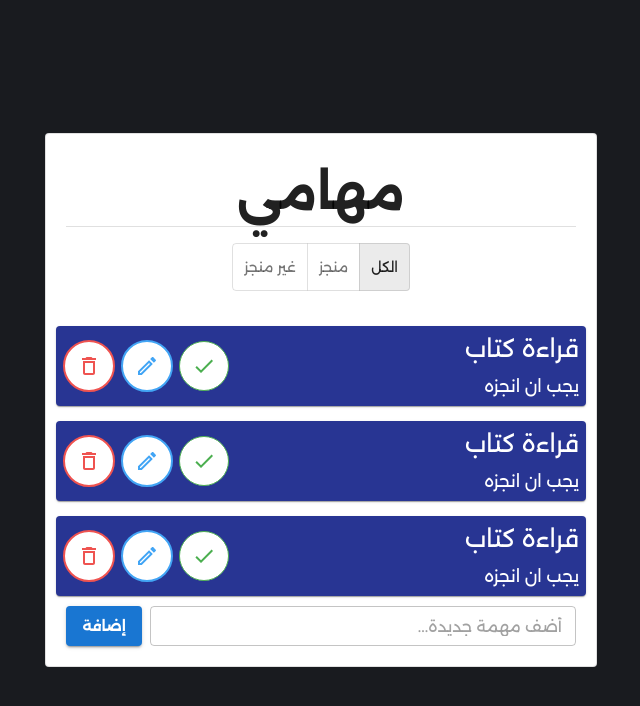
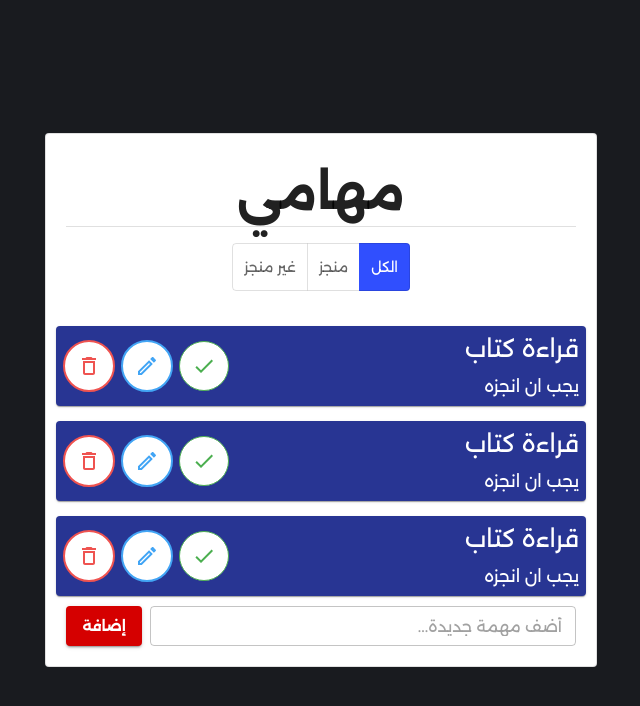
Before and after one commit to Osama-dev20/react-todo-app, a React (Create React App) app: page / in a window 1280 px wide. Shown: the top 706 px of the page, without its empty margins (319-959 px from the left). Built offline with nearby package versions, Linux system fonts and the light colour scheme.

Commit message:
Update filter button colors

```diff
--- a/src/components/ToDoList.js
+++ b/src/components/ToDoList.js
@@ -27,6 +27,17 @@ const theme = createTheme({
   typography: {
     fontFamily: "Alexandria"
   },
+  palette: {
+    primary: {
+      main: "#d50000"
+    },
+    secondary: {
+      main: "#304ffe"
+    },
+    success: {
+      main: "#00c853"
+    }
+  }
 });
 
 export default function ToDoList() {
@@ -96,7 +107,11 @@ export default function ToDoList() {
     <ThemeProvider theme={theme}>
       <Container maxWidth="sm">
         <Box sx={{ minWidth: 275 }}>
-          <Card variant="outlined" sx={{ minHeight: 200 }}>
+          <Card
+           variant="outlined"
+           style={{maxHeight:"80vh",
+                  overflow:"scroll"}}
+           >
 
             {/* ===== Header ===== */}
 
@@ -123,15 +138,59 @@ export default function ToDoList() {
               {/* ===== Filters ===== */}
 
               <ToggleButtonGroup
-               exclusive
-               value={displayTodoType}
-               onChange={ChangDispalyTodoType}
+                exclusive
+                value={displayTodoType}
+                onChange={ChangDispalyTodoType}
               >
-                <ToggleButton value="notcompleted">غير منجز</ToggleButton>
-                <ToggleButton value='completed'>منجز</ToggleButton>
-                <ToggleButton value="all">الكل</ToggleButton>
+                <ToggleButton
+                  value="notcompleted"
+                  sx={{
+                    color: "text.secondary",
+                    "&.Mui-selected": {
+                      color: "#fff",
+                      backgroundColor: "#757575",
+                    },
+                    "&.Mui-selected:hover": {
+                      backgroundColor: "#616161",
+                    },
+                  }}
+                >
+                  غير منجز
+                </ToggleButton>
+
+                <ToggleButton
+                  value="completed"
+                  sx={{
+                    color: "text.secondary",
+                    "&.Mui-selected": {
+                      color: "#fff",
+                      backgroundColor: "success.main",
+                    },
+                    "&.Mui-selected:hover": {
+                      backgroundColor: "success.dark",
+                    },
+                  }}
+                >
+                  منجز
+                </ToggleButton>
+
+                <ToggleButton
+                  value="all"
+                  sx={{
+                    color: "text.secondary",
+                    "&.Mui-selected": {
+                      color: "#fff",
+                      backgroundColor: "secondary.main",
+                    },
+                    "&.Mui-selected:hover": {
+                      backgroundColor: "secondary.dark",
+                    },
+                  }}
+                >
+                  الكل
+                </ToggleButton>
               </ToggleButtonGroup>
-            </Box>
+              </Box>
 
             {/* ===== ALL TODOS ===== */}
 
```
